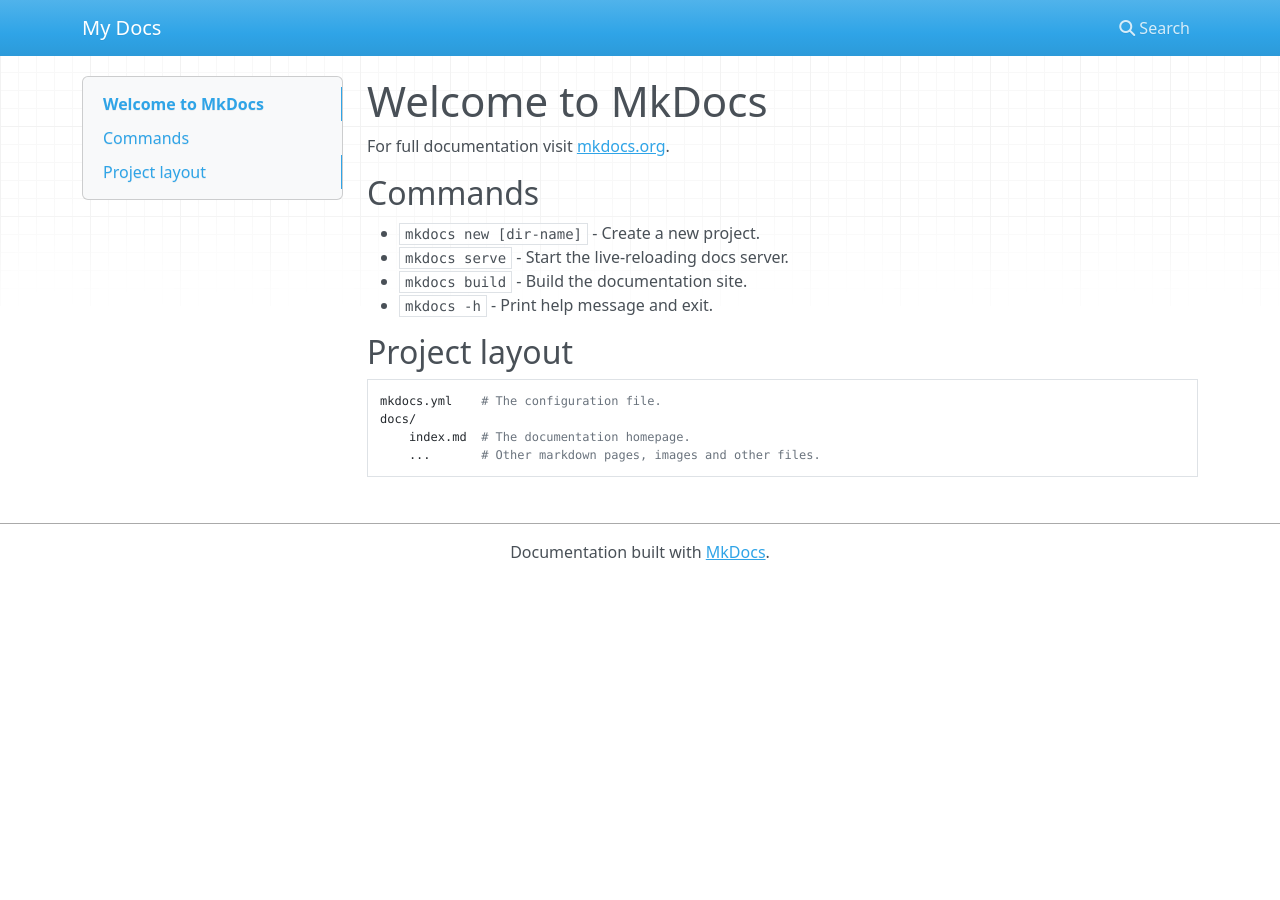
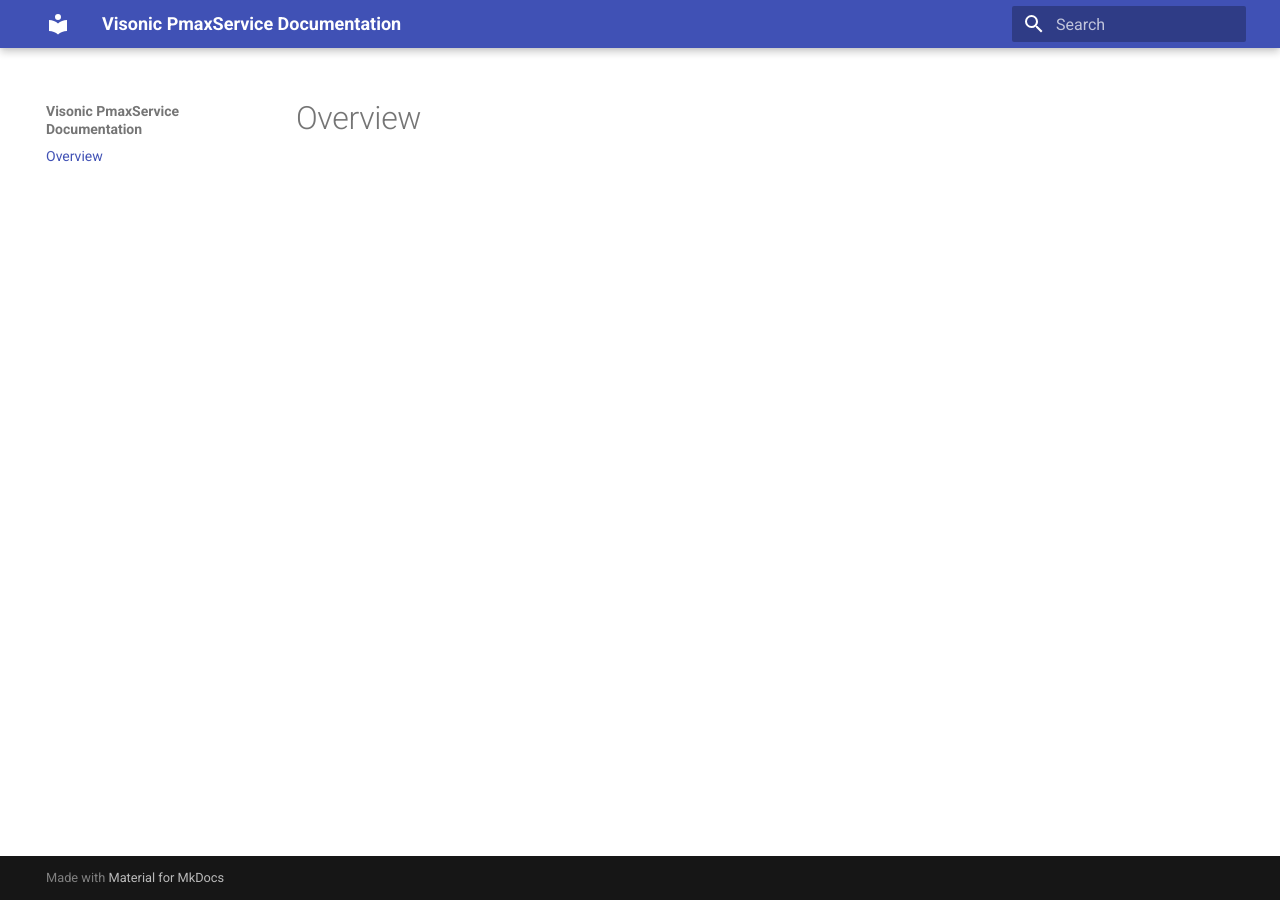
Before and after one commit to rexchoppers/visonic-pmaxservice-docs, an MkDocs documentation site: the page built from docs/index.md, in a window 1280 px wide. Built offline with MkDocs 1.6.1 and Material for MkDocs 9.7.7, drawn with Linux system fonts in a browser that asks for light colours; nearby versions of some CDN libraries.

Commit message:
UPDATED Theme to Material

```diff
--- a/docs/index.md
+++ b/docs/index.md
@@ -1,17 +1 @@
-# Welcome to MkDocs
-
-For full documentation visit [mkdocs.org](https://www.mkdocs.org).
-
-## Commands
-
-* `mkdocs new [dir-name]` - Create a new project.
-* `mkdocs serve` - Start the live-reloading docs server.
-* `mkdocs build` - Build the documentation site.
-* `mkdocs -h` - Print help message and exit.
-
-## Project layout
-
-    mkdocs.yml    # The configuration file.
-    docs/
-        index.md  # The documentation homepage.
-        ...       # Other markdown pages, images and other files.
+# Overview
--- a/mkdocs.yml
+++ b/mkdocs.yml
@@ -1 +1,3 @@
-site_name: My Docs
+site_name: Visonic PmaxService Documentation
+theme:
+  name: material
```
